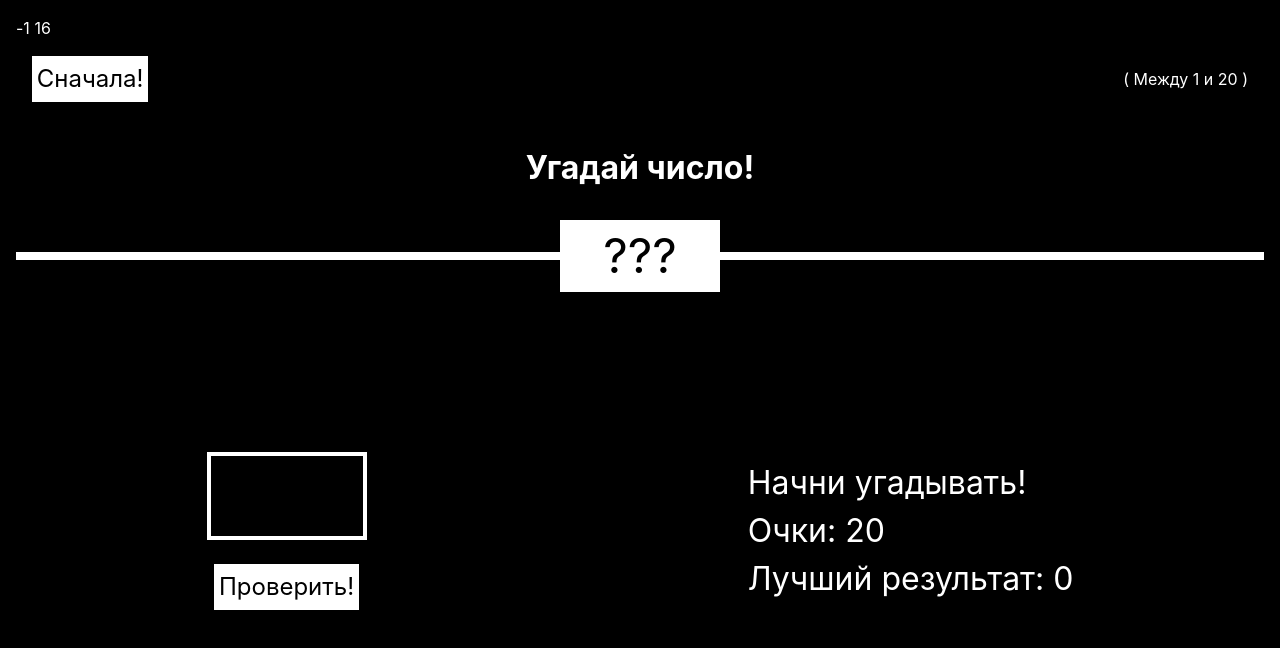
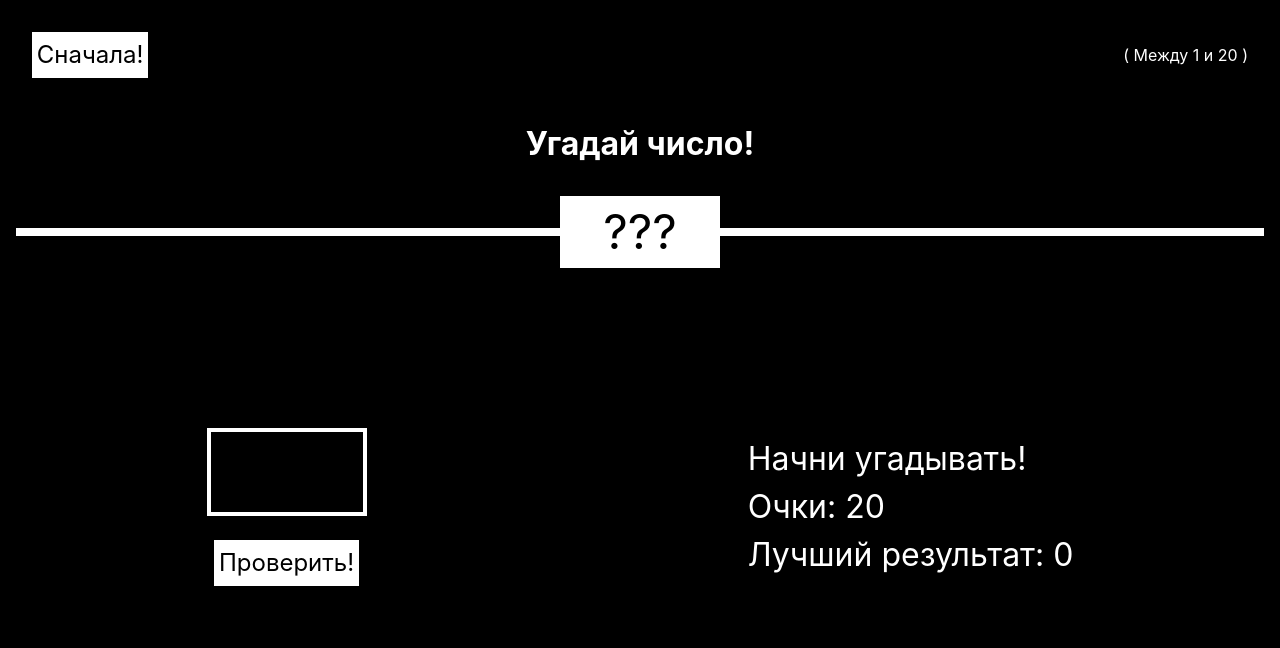
Before and after one commit to V-Kovalenko/guess-message-on-react, a React (Create React App) app: page / in a window 1280 px wide. Shown: the top 648 px of the page. Built offline with nearby package versions, Linux system fonts and the light colour scheme.

Commit message:
feat: fix code

```diff
--- a/src/App.js
+++ b/src/App.js
@@ -61,7 +61,6 @@ function App() {
             getGameMessage
         }}>
             <div className={isGameFinished ? "App App_green" : "App"}>
-                {checkInput} {secretNumber}
                 <Header/>
                 <Main/>
             </div>
--- a/src/components/ButtonCheck/ButtonCheck.jsx
+++ b/src/components/ButtonCheck/ButtonCheck.jsx
@@ -15,17 +15,13 @@ const ButtonCheck = () => {
 
     const onClick = () => {
         setCheckInput(parseInt(stateInput))
-        if (!stateInput){
-        }  else if (secretNumber === +stateInput) {
-
+         if (secretNumber === +stateInput) {
             if (stateScore > highStateScore) {
                 setHighStateScore(stateScore)
             }
         } else if (secretNumber !== +stateInput) {
-
             if (stateScore < 2) {
                 setStateScore(0)
-
             } else {
                 setStateScore(stateScore - 1)
                 setStateInput('')
--- a/src/components/Main/Main.jsx
+++ b/src/components/Main/Main.jsx
@@ -7,14 +7,12 @@ import Context from "../Context/Context";
 
 const Main = () => {
     const {onChangeStateInput} = useContext(Context)
-    const {guessMessage} = useContext(Context)
     const {stateScore} = useContext(Context)
     const {highStateScore} = useContext(Context)
     const {stateInput} = useContext(Context)
     const {getGameMessage} = useContext(Context)
     return (
         <div>
-
             <div className="main">
                 <section className="main__left">
                     <Input onChange={onChangeStateInput} value={stateInput}/>
```
